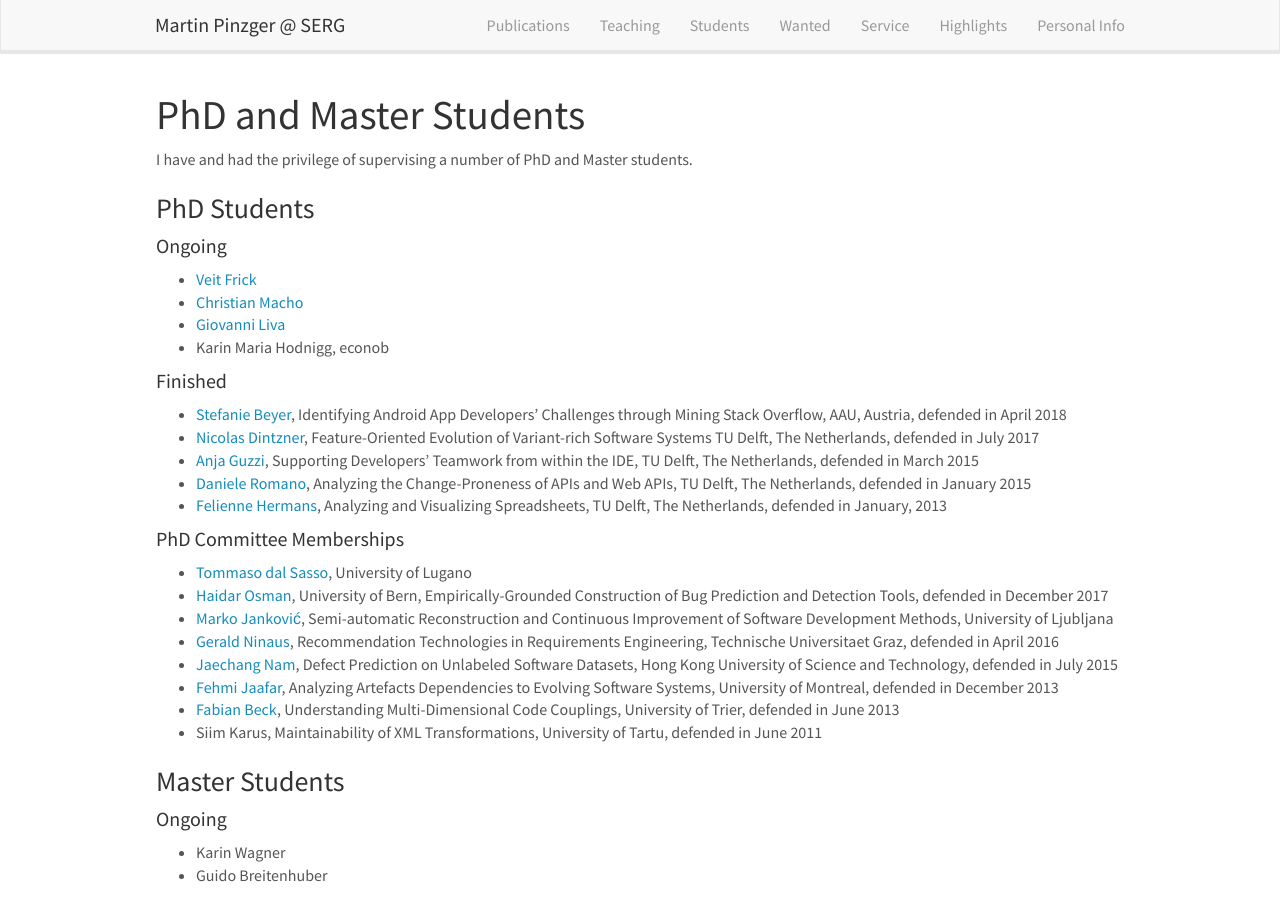
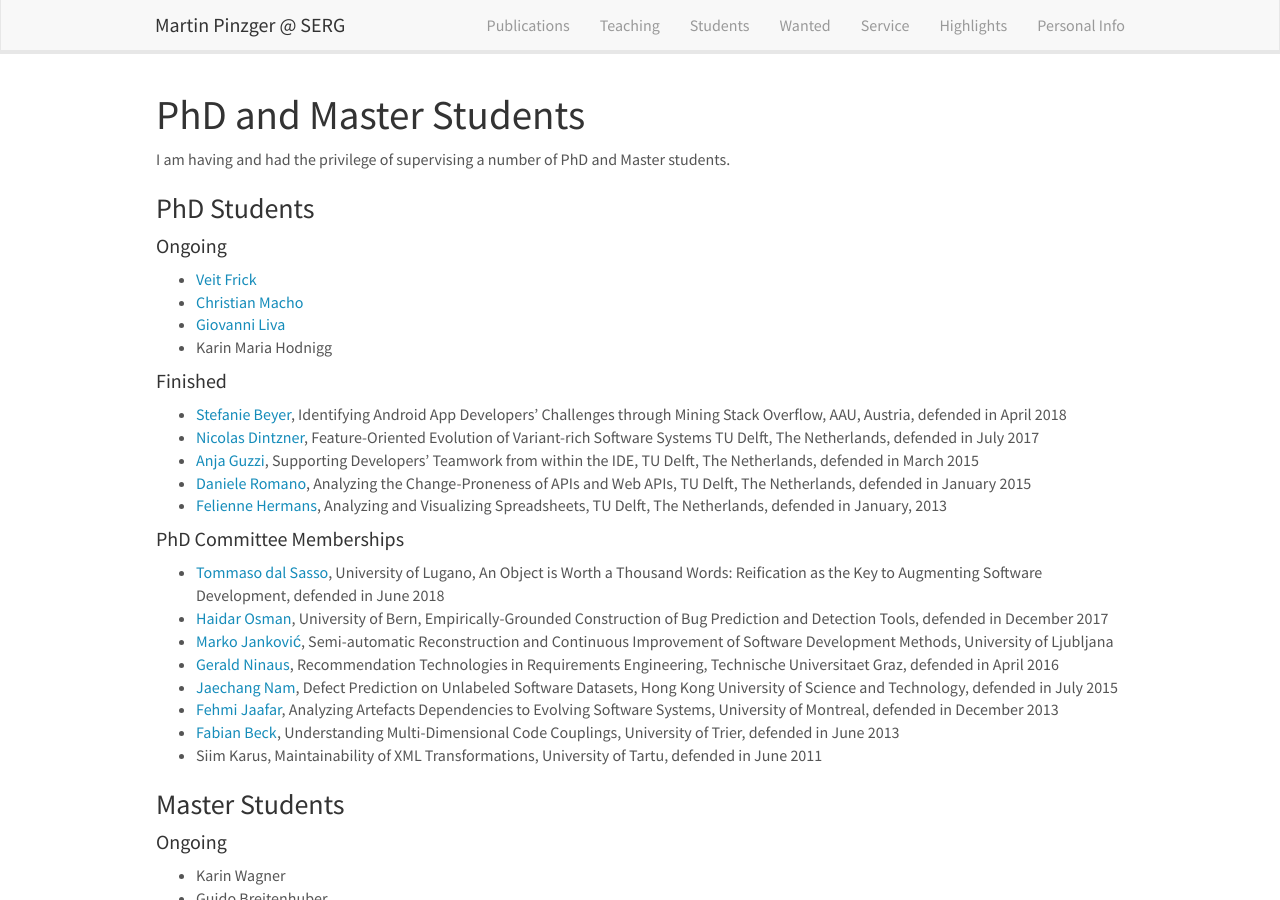
Before and after one commit to pinzger/pinzger.github.io, a Jekyll site: the page built from _pages/students.md, in a window 1280 px wide and 900 px high. Built offline with Jekyll 4.4.1, drawn with Linux system fonts in a browser that asks for light colours; nearby versions of some CDN libraries.

Commit message:
small corrections to students

```diff
--- a/_pages/students.md
+++ b/_pages/students.md
@@ -8,7 +8,7 @@ permalink: /students/
 
 # PhD and Master Students
 
-I have and had the privilege of supervising a number of PhD and Master students.
+I am having and had the privilege of supervising a number of PhD and Master students.
 
 ### PhD Students
 
@@ -17,7 +17,7 @@ I have and had the privilege of supervising a number of PhD and Master students.
 * [Veit Frick](https://serg.aau.at/bin/view/VeitFrick/WebHome)
 * [Christian Macho](https://mitschi.github.io/)
 * [Giovanni Liva](https://serg.aau.at/bin/view/GiovanniLiva/WebHome)
-* Karin Maria Hodnigg, econob
+* Karin Maria Hodnigg
 
 #### Finished
 
@@ -28,7 +28,7 @@ I have and had the privilege of supervising a number of PhD and Master students.
 * [Felienne Hermans](http://www.felienne.com/), Analyzing and Visualizing Spreadsheets, TU Delft, The Netherlands, defended in January, 2013
 
 #### PhD Committee Memberships
-* [Tommaso dal Sasso](http://www.inf.usi.ch/phd/dalsat/), University of Lugano
+* [Tommaso dal Sasso](http://www.inf.usi.ch/phd/dalsat/), University of Lugano, An Object is Worth a Thousand Words: Reification as the Key to Augmenting Software Development, defended in June 2018
 * [Haidar Osman](http://scg.unibe.ch/staff/Osman), University of Bern, Empirically-Grounded Construction of Bug Prediction and Detection Tools, defended in December 2017
 * [Marko Janković](http://si.linkedin.com/in/markojm), Semi-automatic Reconstruction and Continuous Improvement of Software Development Methods, University of Ljubljana
 * [Gerald Ninaus](http://www.iitf.at/ueber-uns/team/gerald-ninaus/), Recommendation Technologies in Requirements Engineering, Technische Universitaet Graz, defended in April 2016
```
